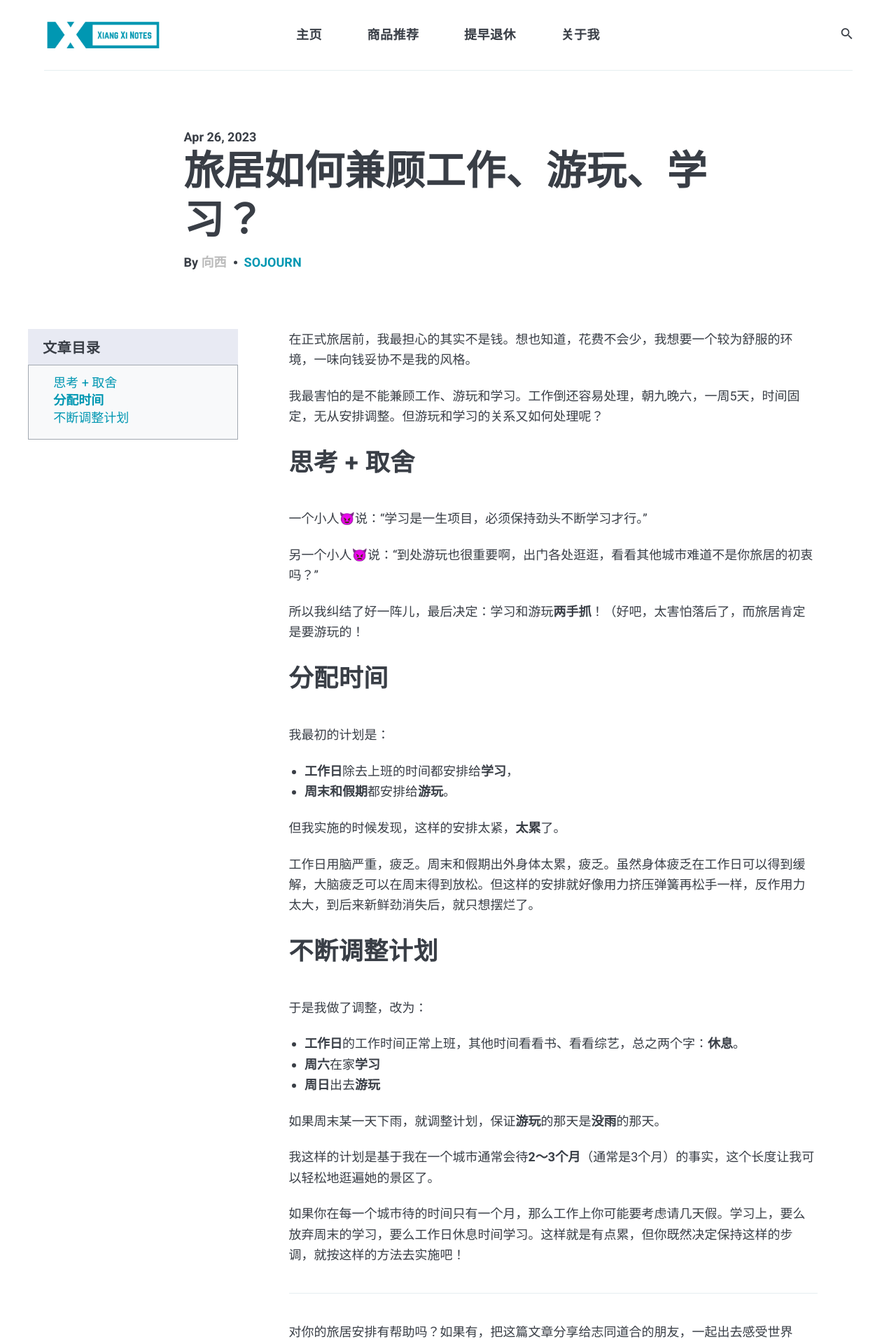
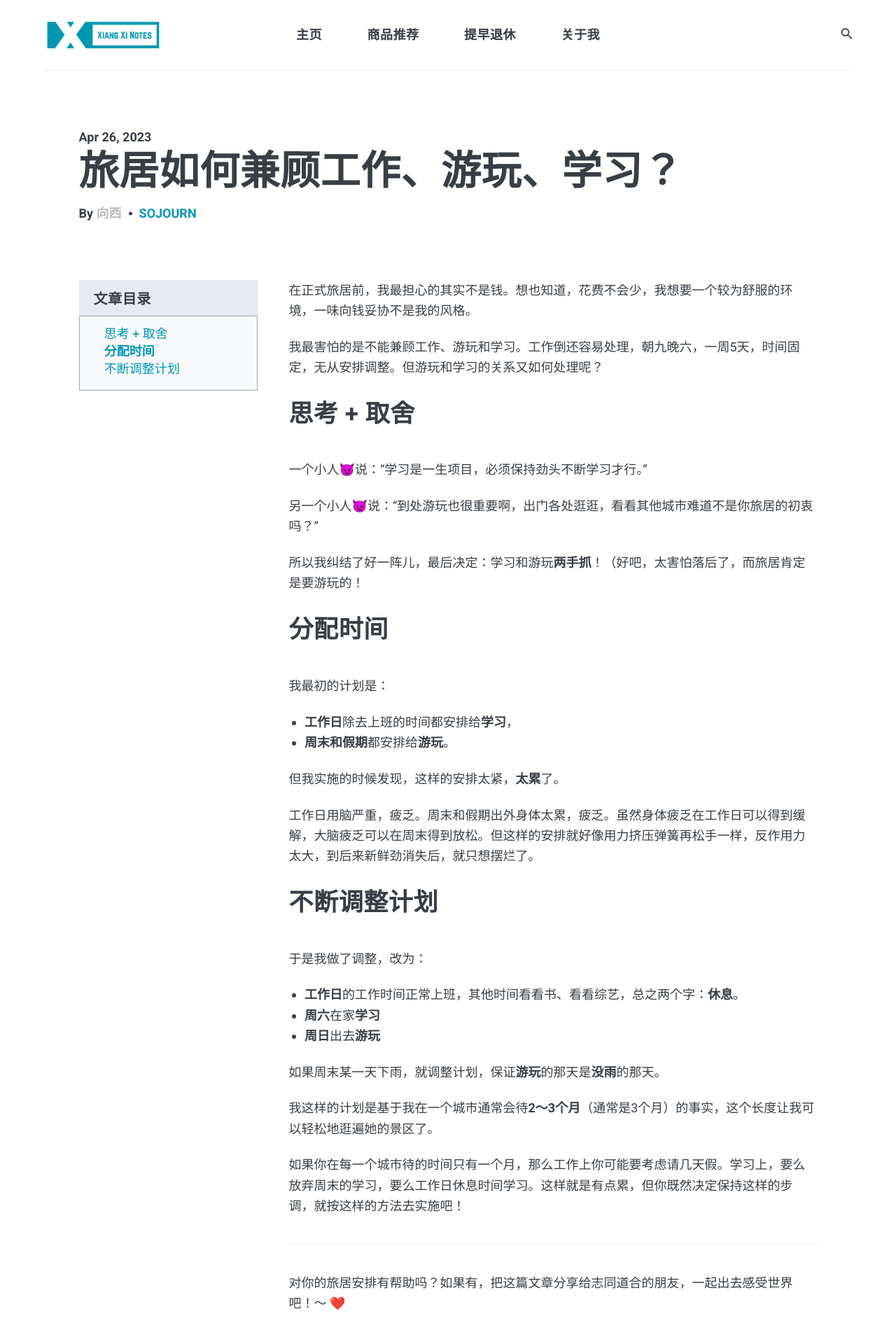
Before and after one commit to xiangxinotes/xiangxinotes.github.io, a Jekyll site: the page built from _posts/2023-04-26-how-do-you-balance-work-play-and-study-when-you-live-abroad.markdown, in a window 1280 px wide. Shown: the top 1920 px of the page at 70% size. Built offline with Jekyll 4.4.1, drawn with Linux system fonts in a browser that asks for light colours; nearby versions of some CDN libraries; comment, search, counter and statistics services are not loaded.

Commit message:
update toc style

```diff
--- a/_layouts/post.html
+++ b/_layouts/post.html
@@ -5,7 +5,9 @@
 <div class="container">
   <div class="post-title-box">
     <div class="row">
-      <div class="col col-10 push-2 col-11 push-t-1 col-m-12 push-m-0">
+      <div class="col col-10 col-11 push-t-1 col-m-12 push-m-0">
+      <!-- before adding a toc: <div class="col col-10 push-2 col-11 push-t-1 col-m-12 push-m-0"> -->
+      <!-- remove push-2 above, since after removing, it looks better -->
         <span class="post__date">
           <time datetime="{{ page.date | date_to_xmlschema }}">{{page.date | date: '%b %d, %Y'}}</time>
         </span>
@@ -41,10 +43,10 @@
   <!-- remove post image above, because no need to show it. -->
  </div>
 
-  <div class="container">
+  <div class="container container--has-sidebar">
   <div class="row">
     <!-- begin sidebar -->
-    <div class="sidebar">
+    <div class="sidebar col col-8 col-t-10 col-m-12">
       <div class="sidebar__inner">
         <header class="sidebar__header">
           <h2 class="sidebar__heading">文章目录</h2>
--- a/_sass/4-layouts/_post.scss
+++ b/_sass/4-layouts/_post.scss
@@ -78,8 +78,9 @@
 }
 
 .post {
-  margin: 0 auto 5em;
+  //margin: 0 auto 5em;
   //change it to 0 auto 5em; from 80px auto;
+  //delete 10/10/2024.
 
   &.post-no-image {
     margin: 0 auto 80px;
@@ -298,10 +299,28 @@
 
 // Add post tableofcontents. 20241010
 
+.container--has-sidebar {
+  margin: 0 auto 5em;
+}
+
+.sidebar {
+  margin-bottom: 1.25em;
+  @media screen and (min-width: 768px) {
+    width: 240px;
+  }
+  @media screen and (min-width: 1000px) {
+    width: 300px;
+  }
+}
+/*
+*/
+
 .sidebar__inner {
-    position: sticky;
     top: 50px;
-    margin-bottom: 80px;
+    @media screen and (min-width: 768px) {
+      position: sticky;
+      margin-bottom: 80px;
+    }
 }
 
 .sidebar__header {
@@ -309,7 +328,7 @@
     border: 1px solid #e8eaf3;
 }
 
-.sidebar__header, .toc {
+.sidebar__header {
     padding: 10px 20px;
 }
 
@@ -324,17 +343,17 @@
   border: 1px solid #a2a9b1;
   padding: 15px 10px;
   top: 10px;
+  width: 100%;
 
   @media screen and (min-width: 700px) {
-    float: left;
-    padding: 15px 10px;
-    width: 200px;
+    // float: left;
+    // width: 200px;
 
-    top: 60px;
+    // top: 60px;
   }
 
   @media screen and (min-width: 1000px) {
-    width: 300px;
+    //width: 300px;
   }
 }
 
```
